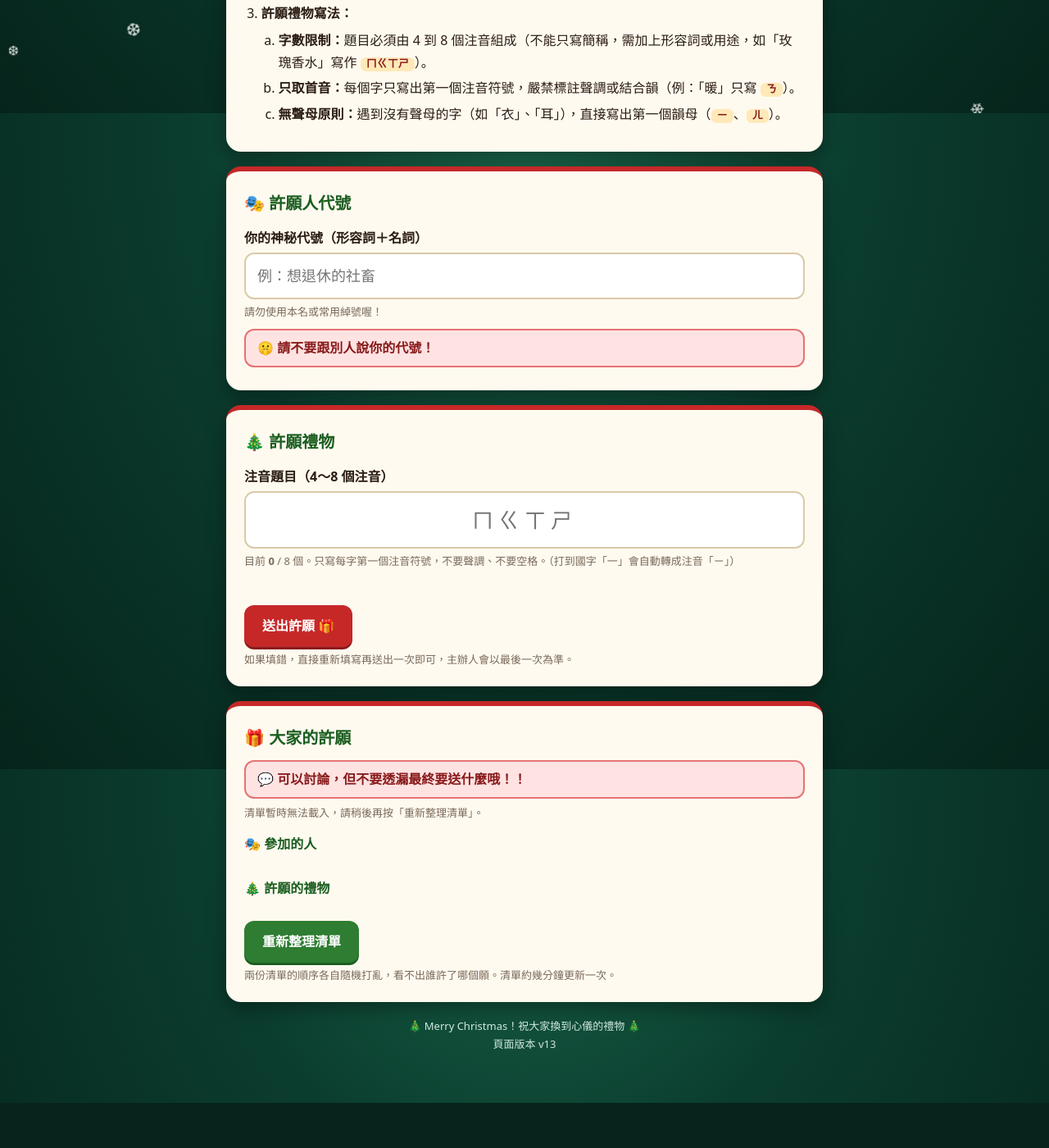
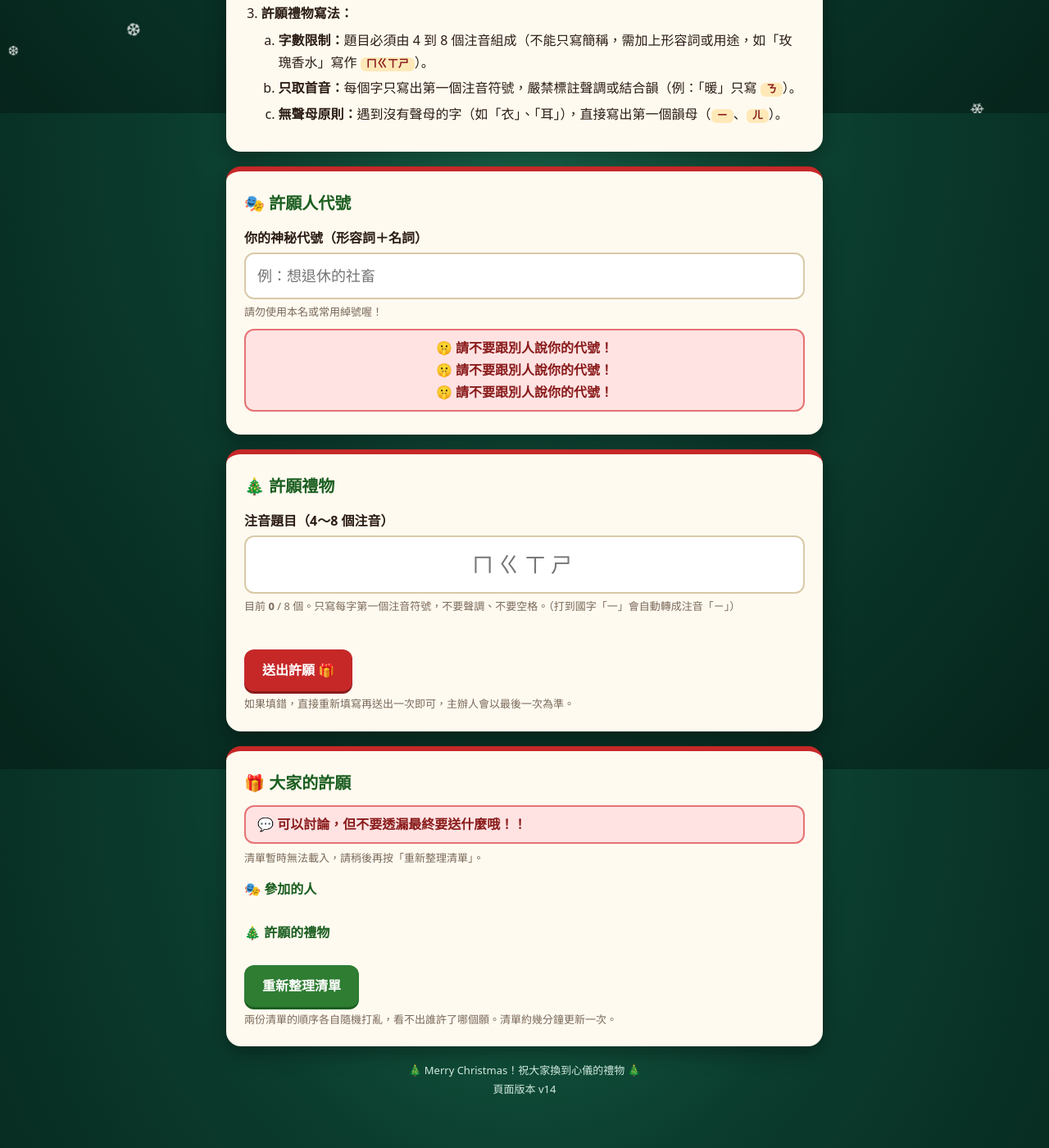
Before and after one commit to boboandrea0327-dejavu/gift-game, a plain HTML site: page index.html in a window 1280 px wide. Shown: the part 662-2062 px from the top of the page at 82% size. Before the commit the page ends 2007 px from the top, so only its background shows below. Drawn offline with Linux system fonts and the light colour scheme; no server answers.

Commit message:
Add files via upload

```diff
--- a/index.html
+++ b/index.html
@@ -82,7 +82,7 @@ button:disabled{opacity:.5;cursor:not-allowed}
     <label for="code">你的神秘代號（形容詞＋名詞）</label>
     <input type="text" id="code" maxlength="20" placeholder="例：想退休的社畜" autocomplete="off">
     <div class="hint">請勿使用本名或常用綽號喔！</div>
-    <p class="note" style="margin-top:10px">🤫 請不要跟別人說你的代號！</p>
+    <p class="note" style="margin-top:10px;text-align:center">🤫 請不要跟別人說你的代號！<br>🤫 請不要跟別人說你的代號！<br>🤫 請不要跟別人說你的代號！</p>
   </section>
 
   <section>
@@ -107,7 +107,7 @@ button:disabled{opacity:.5;cursor:not-allowed}
     <div class="hint">兩份清單的順序各自隨機打亂，看不出誰許了哪個願。清單約幾分鐘更新一次。</div>
   </section>
 
-  <p class="foot">🎄 Merry Christmas！祝大家換到心儀的禮物 🎄<br>頁面版本 v13</p>
+  <p class="foot">🎄 Merry Christmas！祝大家換到心儀的禮物 🎄<br>頁面版本 v14</p>
 </main>
 
 <iframe name="hif" id="hif" title="hidden" style="display:none" aria-hidden="true"></iframe>
```
